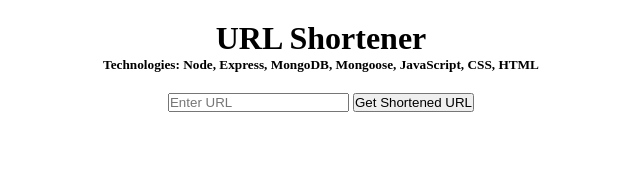
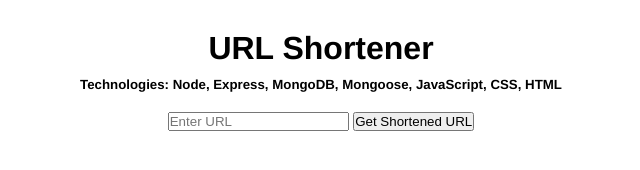
Before and after one commit to chris-topher-d/url-shortener, a website: page public/index.html in a window 1280 px wide. Shown: the whole page, without its empty margins (319-959 px from the left). Drawn offline with Linux system fonts and the light colour scheme.

Commit message:
Changed font and added margins to header h1

```diff
--- a/public/styles/style.css
+++ b/public/styles/style.css
@@ -8,6 +8,7 @@
   display: flex;
   flex-direction: column;
   align-items: center;
+  font-family: Helvetica, san-serif;
 }
 
 header {
@@ -16,3 +17,7 @@
   align-items: center;
   margin: 20px;
 }
+
+header h1 {
+  margin: 10px 0;
+}
```
